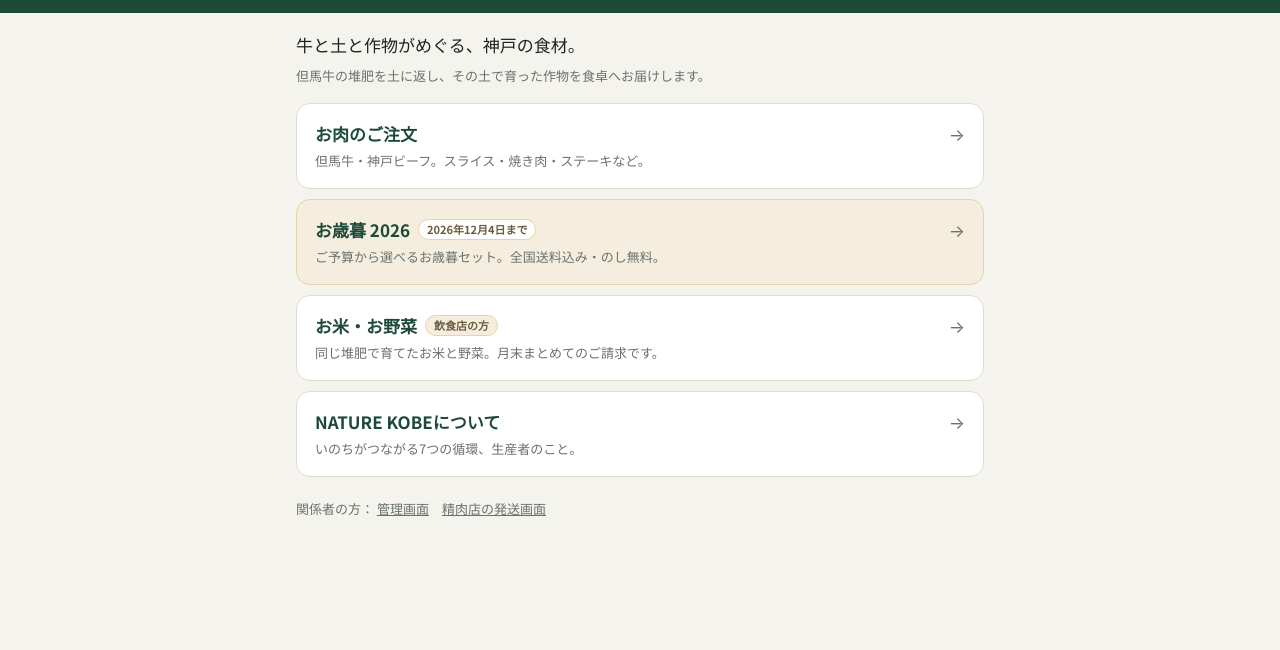
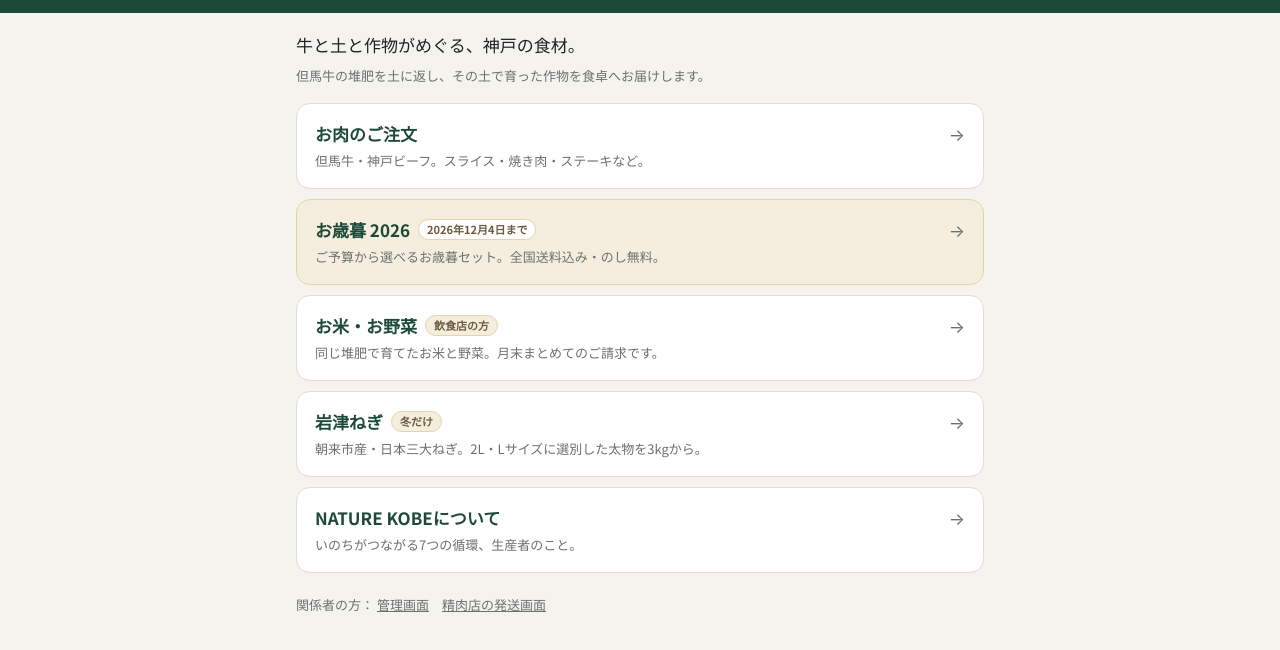
Before and after one commit to kuriharayusuke-19911024/nature-kobe, a plain HTML site: page index.html in a window 1280 px wide. Shown: the part 74-724 px from the top of the page. Drawn offline with Linux system fonts and the light colour scheme.

Commit message:
岩津ねぎ：販売会IDを実際のもの（e20261123202303）に差し替え、入口に追加
管理画面で「岩津ねぎ 2026」を作成し、3kg／6kg／9kgを登録した
（受付は停止のまま。GASが常温と地域別送料に対応してから開ける）。
入口ページにも岩津ねぎのカードを並べた。

Co-Authored-By: Claude Opus 5 <noreply@anthropic.com>
Claude-Session: https://claude.ai/code/session_011LPZr7Ffx5WxPty11X82sR

```diff
--- a/index.html
+++ b/index.html
@@ -512,7 +512,7 @@ const OSEIBO_SETS = [
    仕入 1,100円/kg 税抜、売値 1,400円/kg 税抜。3kg単位（最低3kg）。
    2L・Lサイズ混合で1kgあたり5〜6本。常温・森下農園から直送。
    送料は住所から自動判定（関西1,000円／それ以外1,500円）。2026-11-23 */
-const NEGI_EVENT = 'e-negi-2026';   // ← 販売会を作ったら実IDに差し替える
+const NEGI_EVENT = 'e20261123202303'; // 販売会「岩津ねぎ 2026」
 const NEGI_PRICE = 1400, NEGI_COST = 1100;
 const NEGI_SETS = [3, 6, 9].map(kg => ({
   kg, g: kg * 1000, tier: NEGI_PRICE * kg,
@@ -1308,6 +1308,10 @@ function renderHub() {
       <div class="hub-t">お米・お野菜<span class="tagx">飲食店の方</span><span class="hub-ar">→</span></div>
       <div class="hub-d">同じ堆肥で育てたお米と野菜。月末まとめてのご請求です。</div></a>
 
+    <a class="hub" href="?e=${encodeURIComponent(NEGI_EVENT)}">
+      <div class="hub-t">岩津ねぎ<span class="tagx">冬だけ</span><span class="hub-ar">→</span></div>
+      <div class="hub-d">朝来市産・日本三大ねぎ。2L・Lサイズに選別した太物を3kgから。</div></a>
+
     <a class="hub" href="?page=info">
       <div class="hub-t">NATURE KOBEについて<span class="hub-ar">→</span></div>
       <div class="hub-d">いのちがつながる7つの循環、生産者のこと。</div></a>
```
